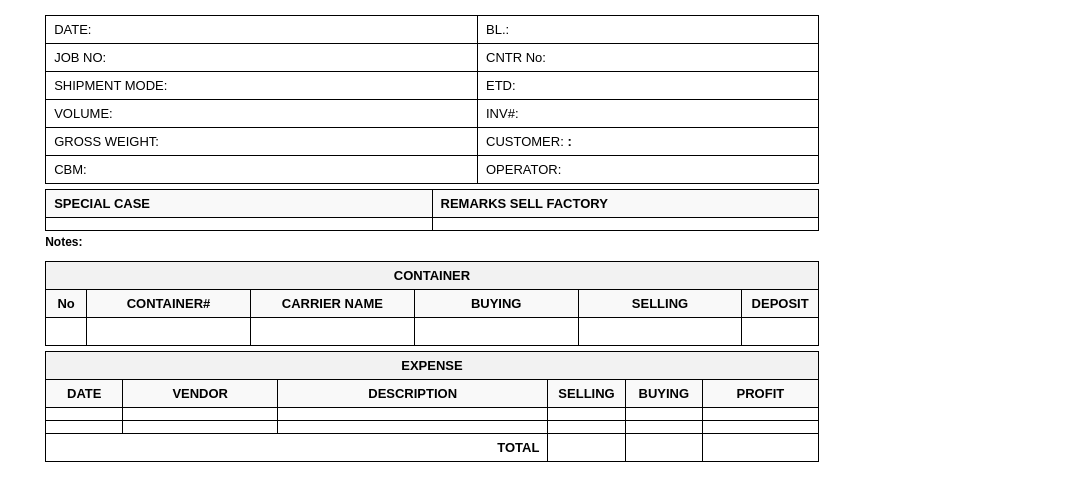
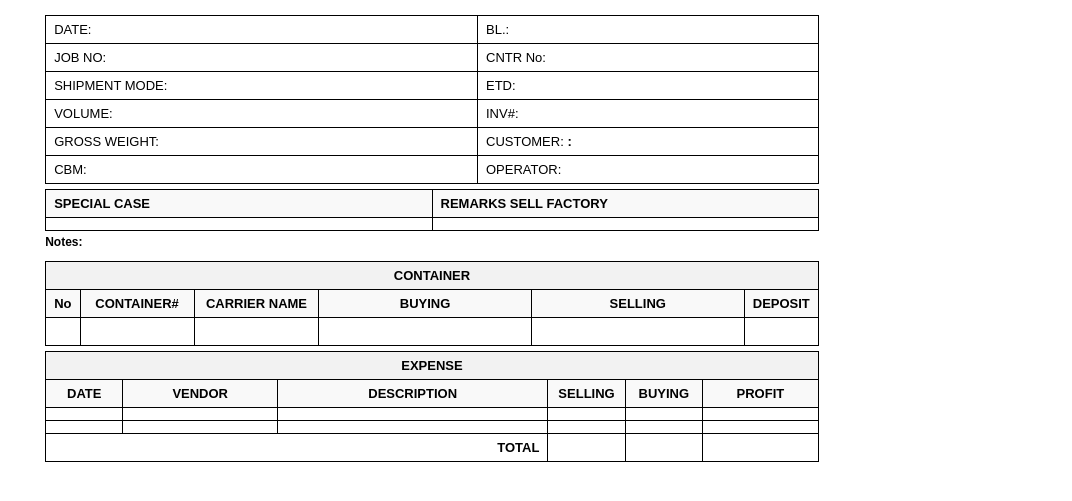
Before and after one commit to kounsokong/shipment_summary_account, a plain HTML site: page index.html in a window 1280 px wide. Shown: the part 113-614 px from the top of the page, without its empty margins (208-1280 px from the left). Drawn offline with Linux system fonts and the light colour scheme.

Commit message:
Update index.html

```diff
--- a/index.html
+++ b/index.html
@@ -224,11 +224,11 @@
         <th colspan="6" class="align-center section-title">CONTAINER</th>
       </tr>
       <tr>
-        <th style="width: 5%; text-align: center;">No</th>
-        <th style="width: 20%; text-align: center;">CONTAINER#</th>
-        <th style="width: 20%; text-align: center;">CARRIER NAME</th>
-        <th style="width: 20%; text-align: center;">BUYING</th>
-        <th style="width: 20%; text-align: center;">SELLING</th>
+        <th style="width: 3%; text-align: center;">No</th>
+        <th style="width: 15%; text-align: center;">CONTAINER#</th>
+        <th style="width: 17%; text-align: center;">CARRIER NAME</th>
+        <th style="width: 30%; text-align: center;">BUYING</th>
+        <th style="width: 30%; text-align: center;">SELLING</th>
         <th style="width: 5%; text-align: center;">DEPOSIT</th>
 
       </tr>
```
